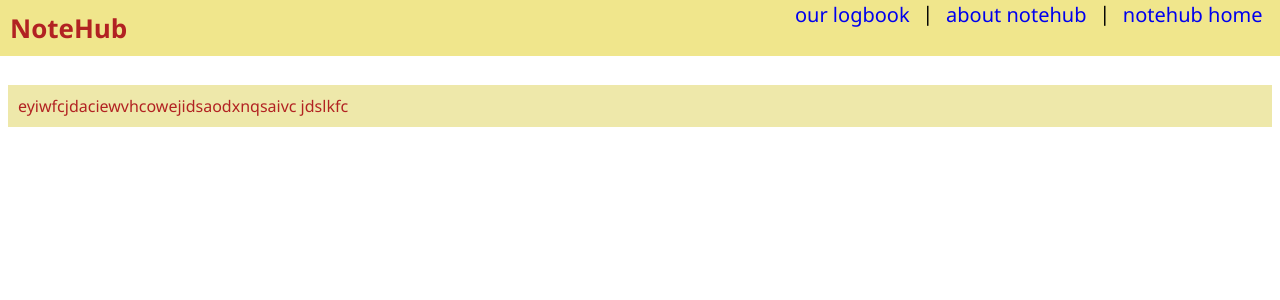
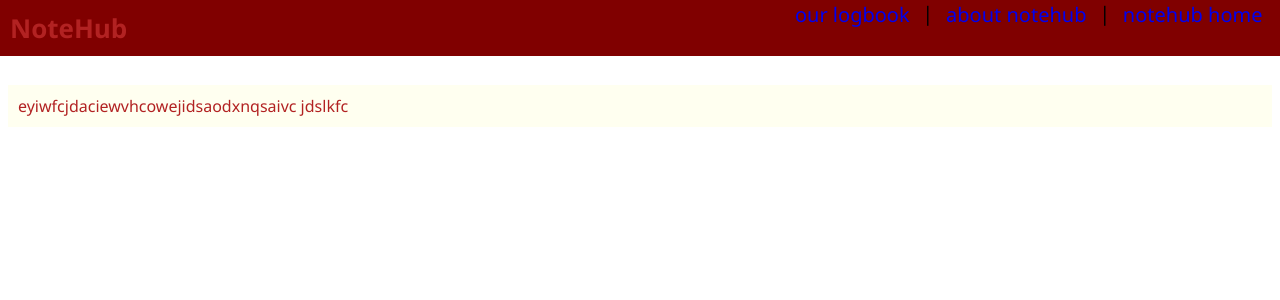
Before and after one commit to ISProject-NoteHub/NoteHub, a PHP site: page / in a window 1280 px wide. Shown: the top 300 px of the page. Run offline with PHP 8.4, Linux system fonts and the light colour scheme.

Commit message:
Update styling.css

```diff
--- a/styling.css
+++ b/styling.css
@@ -4,7 +4,7 @@ body {
 }
 
 #Page-Header {
-  background-color: khaki; color: firebrick;
+  background-color: Maroon; color: firebrick;
   font-size: 26px; font-weight: bold;
   padding: 10px;
   left: 0; top: 0;
@@ -15,7 +15,7 @@ body {
 }
 
 #Page-Content {
-  background-color: palegoldenrod; color: firebrick;
+  background-color: ivory; color: firebrick;
   padding: 10px; margin-top: 85px;
   z-index: 1;
 }
```
